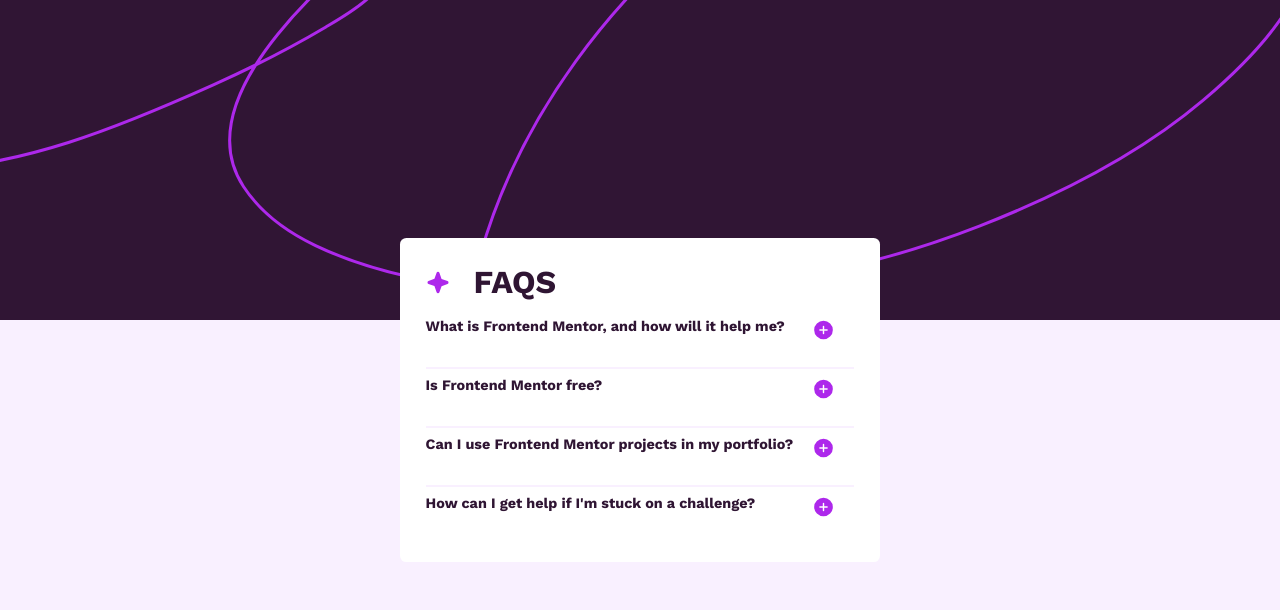
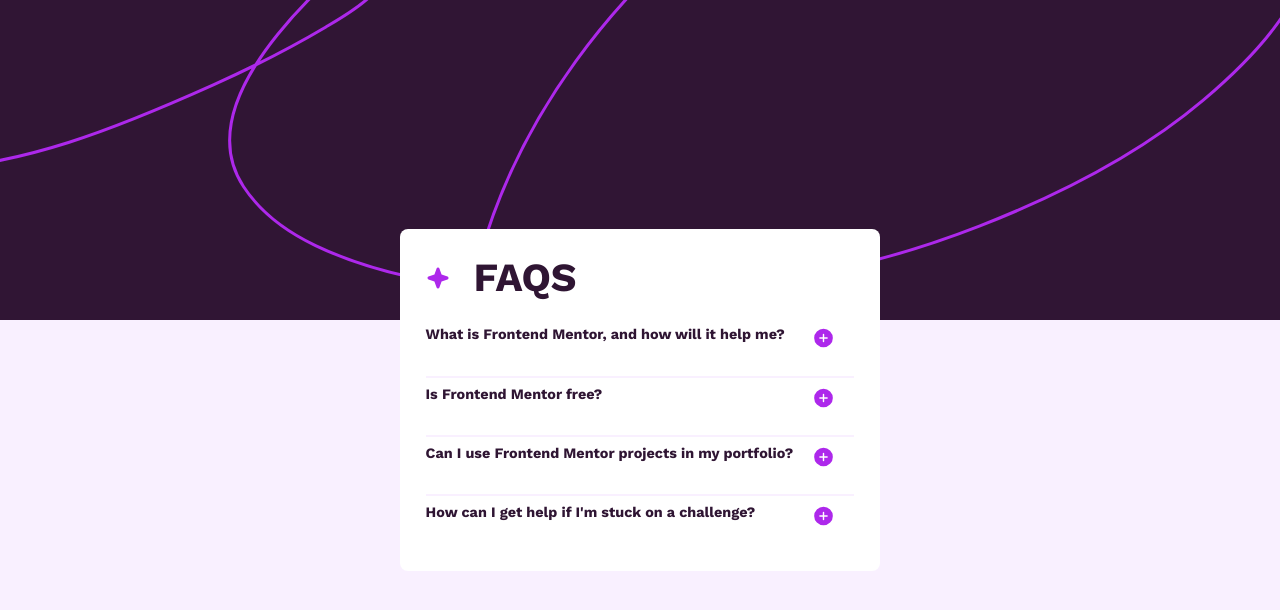
Before and after one commit to Ghravitee/faq-accordion-main, a plain HTML site: page index.html in a window 1280 px wide. Drawn offline with nearby package versions, Linux system fonts and the light colour scheme.

Commit message:
second commit

```diff
--- a/styles.css
+++ b/styles.css
@@ -8,7 +8,7 @@
 
   --ff-primary: "Work Sans", sans-serif;
 
-  --br: 0.4rem;
+  --br: 0.5rem;
 }
 
 /* For box sizing */
@@ -212,7 +212,7 @@
   body {
     background-image: url("./assets/images/background-pattern-desktop.svg");
 
-      padding: 14.5rem 2rem;
+      /* padding: 14.5rem 2rem; */
 
   }
 
@@ -240,6 +240,14 @@
 
 @media (min-width: 1024px) {
 
+  h1 {
+    font-size: 2.5rem;
+  }
+
+  .container-text-heading {
+    margin-bottom: 1.5rem;
+  }
+
 
   .accordion::after {
     background-image: url("./assets/images/icon-plus.svg");
```
